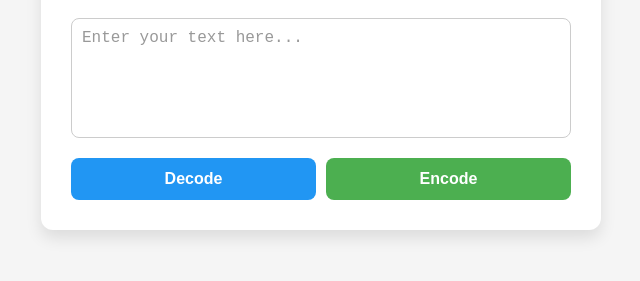
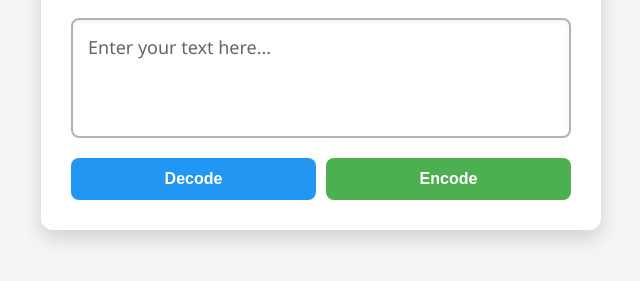
Before and after one commit to randomping298124/qwerty-code-translator, a plain HTML site: page index.html in a window 1280 px wide. Shown: the part 323-604 px from the top of the page, without its empty margins (319-959 px from the left). Drawn offline with Linux system fonts and the light colour scheme.

Commit message:
Enhance styles for layout and textarea
Updated styles for improved readability and aesthetics.

```diff
--- a/index.html
+++ b/index.html
@@ -7,8 +7,8 @@
     <style>
         body {
             font-family: 'Segoe UI', Tahoma, Geneva, Verdana, sans-serif;
-            background-color: #f5f5f5; /* Light off-white background */
-            color: #333333; /* Dark text for readability */
+            background-color: #f5f5f5;
+            color: #333333;
             display: flex;
             justify-content: center;
             align-items: center;
@@ -16,10 +16,10 @@
             margin: 0;
         }
         .container {
-            background-color: #ffffff; /* Pure white container */
+            background-color: #ffffff;
             padding: 30px;
             border-radius: 12px;
-            box-shadow: 0 8px 16px rgba(0,0,0,0.1); /* Softer shadow for light theme */
+            box-shadow: 0 8px 20px rgba(0,0,0,0.15);
             width: 100%;
             max-width: 500px;
         }
@@ -28,21 +28,33 @@
             color: #4CAF50;
             margin-top: 0;
         }
+
+        /* --- UPDATED TEXTAREA STYLES FOR READABILITY --- */
         textarea {
             width: 100%;
             height: 120px;
-            background-color: #ffffff; /* White text area */
-            color: #333333; /* Dark text */
-            border: 1px solid #cccccc; /* Lighter border */
+            background-color: #ffffff;
+            color: #000000; /* Pure black text */
+            border: 2px solid #b3b3b3; /* Thicker border so it stands out */
             border-radius: 8px;
-            padding: 10px;
-            font-size: 16px;
+            padding: 15px; /* More breathing room */
+            font-size: 18px; /* Larger font size */
             resize: none;
             box-sizing: border-box;
+            box-shadow: inset 0 2px 5px rgba(0,0,0,0.05); /* Inner shadow for depth */
+            transition: border-color 0.2s, box-shadow 0.2s;
+            font-family: inherit;
+        }
+        textarea:focus {
+            outline: none;
+            border-color: #4CAF50; /* Green border when clicked */
+            box-shadow: 0 0 8px rgba(76, 175, 80, 0.4), inset 0 2px 5px rgba(0,0,0,0.05);
         }
         textarea::placeholder {
-            color: #999999;
+            color: #666666; /* Darker placeholder text */
         }
+        /* ----------------------------------------------- */
+
         .buttons {
             display: flex;
             gap: 10px;
@@ -65,7 +77,7 @@
 
         .result-box {
             margin-top: 20px;
-            background-color: #fafafa; /* Bright white/gray */
+            background-color: #fafafa;
             color: #333333;
             padding: 15px;
             border-radius: 8px;
@@ -83,7 +95,7 @@
         }
 
         .btn-copy {
-            background-color: #e0e0e0; /* Lighter copy button */
+            background-color: #e0e0e0;
             color: #333333;
             padding: 6px 12px;
             font-size: 14px;
@@ -102,7 +114,6 @@
     <textarea id="userInput" placeholder="Enter your text here..."></textarea>
 
     <div class="buttons">
-        <!-- Buttons swapped -->
         <button onclick="handleAction('decode')" class="btn-decode">Decode</button>
         <button onclick="handleAction('encode')" class="btn-encode">Encode</button>
     </div>
@@ -112,7 +123,7 @@
             <strong>Result:</strong>
             <button onclick="copyToClipboard()" class="btn-copy" id="copyBtn">Copy</button>
         </div>
-        <p id="resultText" style="font-family: monospace; margin: 0;"></p>
+        <p id="resultText" style="font-family: monospace; margin: 0; font-size: 16px;"></p>
     </div>
 </div>
 
```
